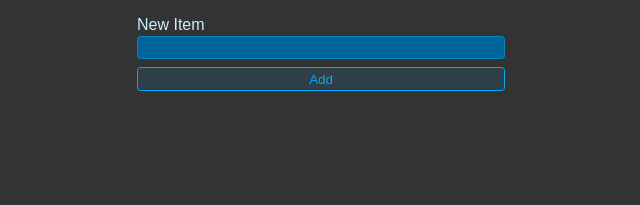
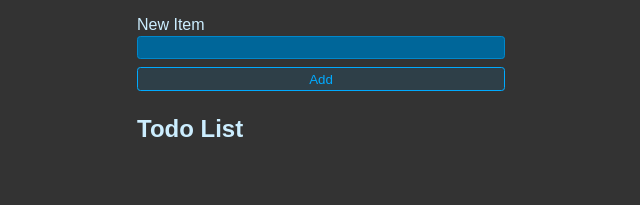
Before and after one commit to shreyas-a-s/react-todo-list, a React (Vite) app: page / in a window 1280 px wide. Shown: the top 205 px of the page, without its empty margins (319-959 px from the left). Built offline with nearby package versions, Linux system fonts and the light colour scheme.

Commit message:
feat: Add header

```diff
--- a/src/App.jsx
+++ b/src/App.jsx
@@ -10,6 +10,7 @@ export default function App() {
         </div>
         <button className="btn">Add</button>
       </form>
+      <h1 className="header">Todo List</h1>
     </>
   )
 }
```
